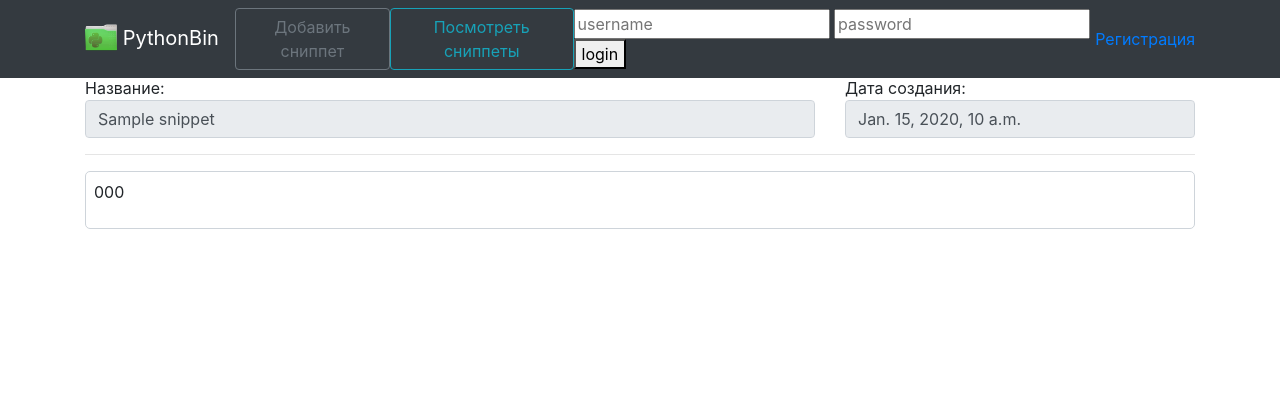
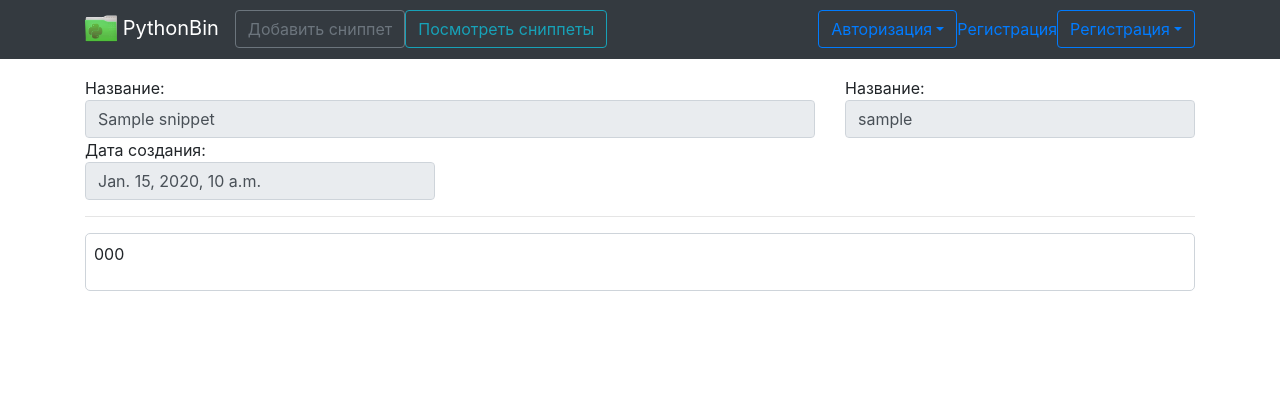
Before and after one commit to kruglovdm/snippets, a Django app: page /snippet/1 in a window 1280 px wide. Shown: the top 420 px of the page. Run offline with Django 3.2, Linux system fonts and the light colour scheme; tables that the repository leaves empty hold one stand-in row (values such as "Sample post"); some libraries are stand-ins or nearby versions.

Commit message:
20220927_2

```diff
--- a/MainApp/forms.py
+++ b/MainApp/forms.py
@@ -9,6 +9,7 @@ from django.core.exceptions import ValidationError
 class SnippetForm(ModelForm):
     class Meta:
         model = Snippet
+        exclude = ["creation_date", "user"]
         # Описываем поля, которые будем заполнять в форме
         fields = ['name', 'lang', 'code']
         widgets = {
--- a/MainApp/models.py
+++ b/MainApp/models.py
@@ -15,3 +15,8 @@ class Snippet(models.Model):
     creation_date = models.DateTimeField(auto_now=True)
     user = models.ForeignKey(to=User, on_delete=models.CASCADE,
                              blank=True, null=True)
+
+    def save_model(self, request, obj, form, change):
+        if not obj.pk:
+            obj.author = request.user
+        super().save_model(request, obj, form, change)
--- a/MainApp/views.py
+++ b/MainApp/views.py
@@ -3,6 +3,7 @@ from django.shortcuts import render, redirect
 from MainApp.models import Snippet
 from MainApp.forms import SnippetForm, UserRegistrationForm
 from django.contrib import auth
+from django.core.exceptions import ValidationError
 
 
 def index_page(request):
@@ -19,12 +20,14 @@ def add_snippet_page(request):
         context = {
             'page_id': 'add_snippet',
             'pagename': 'Добавление нового сниппета',
-            "snippet_form": form}
+            "form": form}
         return render(request, 'pages/add_snippet.html', context)
     elif request.method == "POST":
         form = SnippetForm(request.POST)
         if form.is_valid():
-            form.save()
+            new_post = form.save(commit=False)
+            new_post.user = request.user
+            new_post.save()
             return redirect("snippets-list")
 
 
@@ -55,8 +58,7 @@ def login_page(request):
         if user is not None:
             auth.login(request, user)
         else:
-            # Return error message
-            pass
+            raise ValidationError("Неправильный логин или пароль")
     return redirect('home')
 
 def logout_page(request):
--- a/templates/inc/inc-header.html
+++ b/templates/inc/inc-header.html
@@ -28,12 +28,53 @@
                 <a href="{% url 'logout' %}">Выход</a>
             </span>
             {% elif page_id != 'registration' %}
+            <div class="navbar-nav mr-right nav-item dropdown dropdown-menu-right">
+                <a class="btn btn-outline-primary my-2 my-sm-0 dropdown-toggle" href="#" id="navbarDropdown"
+                   role="button" data-toggle="dropdown" aria-haspopup="true" aria-expanded="false">Авторизация</a>
+                <div class="dropdown-menu dropdown-menu-right" aria-labelledby="navbarDropdown">
+                    <form class="w-100 px-4 py-3" action="{% url 'login' %}" method="post">{% csrf_token %}
+                        <div class="form-group form-inline">
+                            <input name='username' type="text" class="form-control" placeholder="username" required>
+                        </div>
+                        <div class="form-group form-inline">
+                            <input name='password' type="password" class="form-control" placeholder="password" required>
+                        </div>
+                        <button type="submit" class="btn btn-primary btn-block">Войти</button>
+                    </form>
+                    <div class="dropdown-divider"></div>
+                </div>
+            </div>
+            <!--
             <form method="post" action="{% url 'login' %}">{% csrf_token %}
                 <input name="username"  type="text" placeholder="username">
                 <input name="password"  type="password" placeholder="password">
                 <button type="submit">login</button>
             </form>
              <a href="{% url 'reg' %}">Регистрация</a>
+             -->
+            <a href="{% url 'reg' %}">Регистрация</a>
+            <div class="navbar-nav mr-right nav-item dropdown dropdown-menu-right">
+                <a class="btn btn-outline-primary my-2 my-sm-0 dropdown-toggle" href="#" id="navbarDropdown"
+                   role="button" data-toggle="dropdown" aria-haspopup="true" aria-expanded="false">Регистрация</a>
+                <div class="dropdown-menu dropdown-menu-right" aria-labelledby="navbarDropdown">
+                    <form class="w-100 px-4 py-3" action="{% url 'reg' %}" method="post">{% csrf_token %}
+                        <div class="form-group form-inline">
+                            <input name='username' type="text" class="form-control" placeholder="username" required>
+                        </div>
+                        <div class="form-group form-inline">
+                            <input name='email' type="text" class="form-control" placeholder="email" required>
+                        </div>
+                        <div class="form-group form-inline">
+                            <input name='password1' type="password" class="form-control" placeholder="password" required>
+                        </div>
+                        <div class="form-group form-inline">
+                            <input name='password2' type="password" class="form-control" placeholder="password confim" required>
+                        </div>
+                        <button type="submit" class="btn btn-primary btn-block">Зарегистрироваться</button>
+                    </form>
+                    <div class="dropdown-divider"></div>
+                </div>
+            </div>
             {% endif %}
         </div>
     </nav>
--- a/templates/pages/add_snippet.html
+++ b/templates/pages/add_snippet.html
@@ -10,9 +10,9 @@
 
     <div class="row">
         <div class="col">
-            <form action="" method="post">
+            <form action="" method="POST">
                 {% csrf_token %}
-                {{ snippet_form.as_p }}
+                {{ form.as_p }}
                 <div class="form-group row">
                     <div class="col-8">
                         <input type="submit" class="btn btn-primary btn-block" value="Сохранить">
--- a/templates/pages/snippet_page.html
+++ b/templates/pages/snippet_page.html
@@ -5,6 +5,9 @@
             <div class="row disabled">
                 <div class="col col-8">
                     Название: <input type="text" value="{{ snippet.name }}" class="form-control">
+                </div>
+                <div class="col col-4">
+                    Название: <input type="text" value="{{ snippet.user }}" class="form-control">
                 </div>
                 <div class="col col-4">
                     Дата создания:<input type="text" value="{{ snippet.creation_date }}" class="form-control">
```
